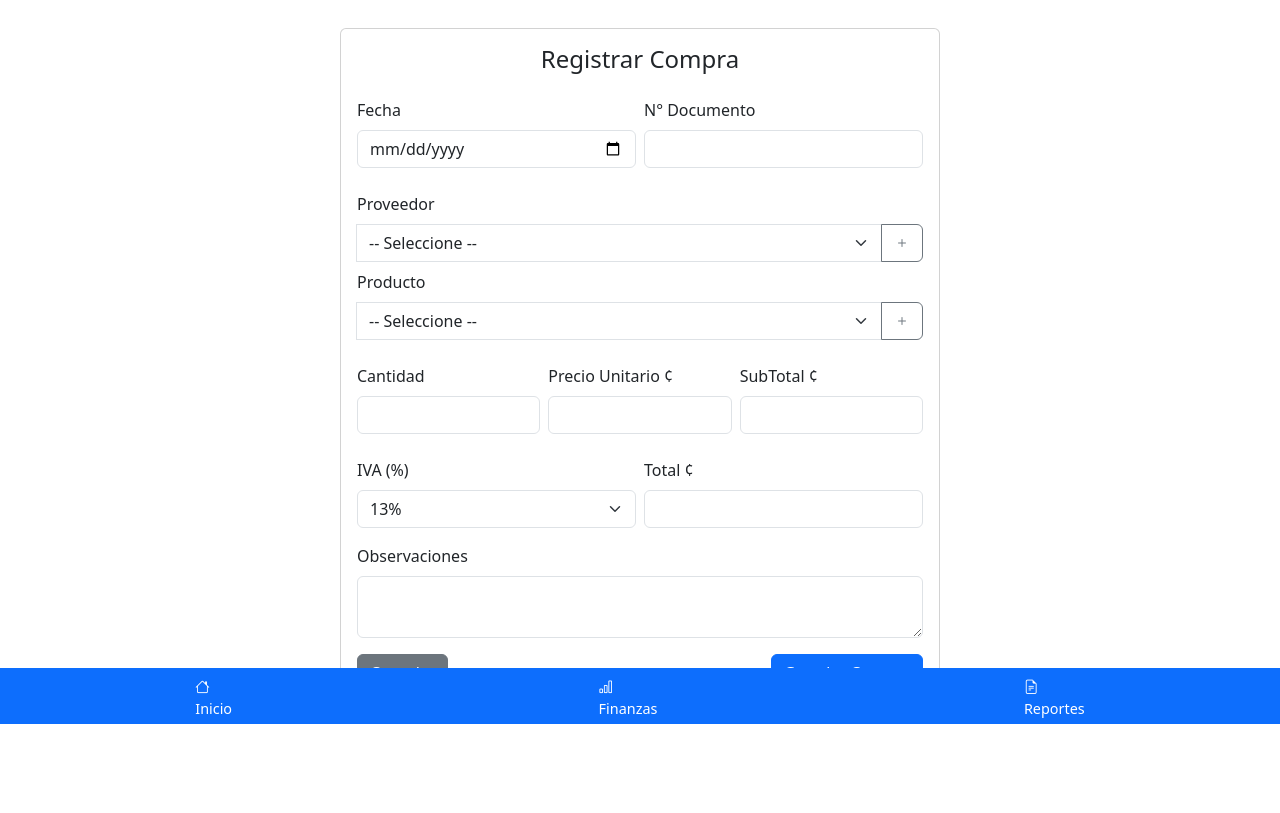
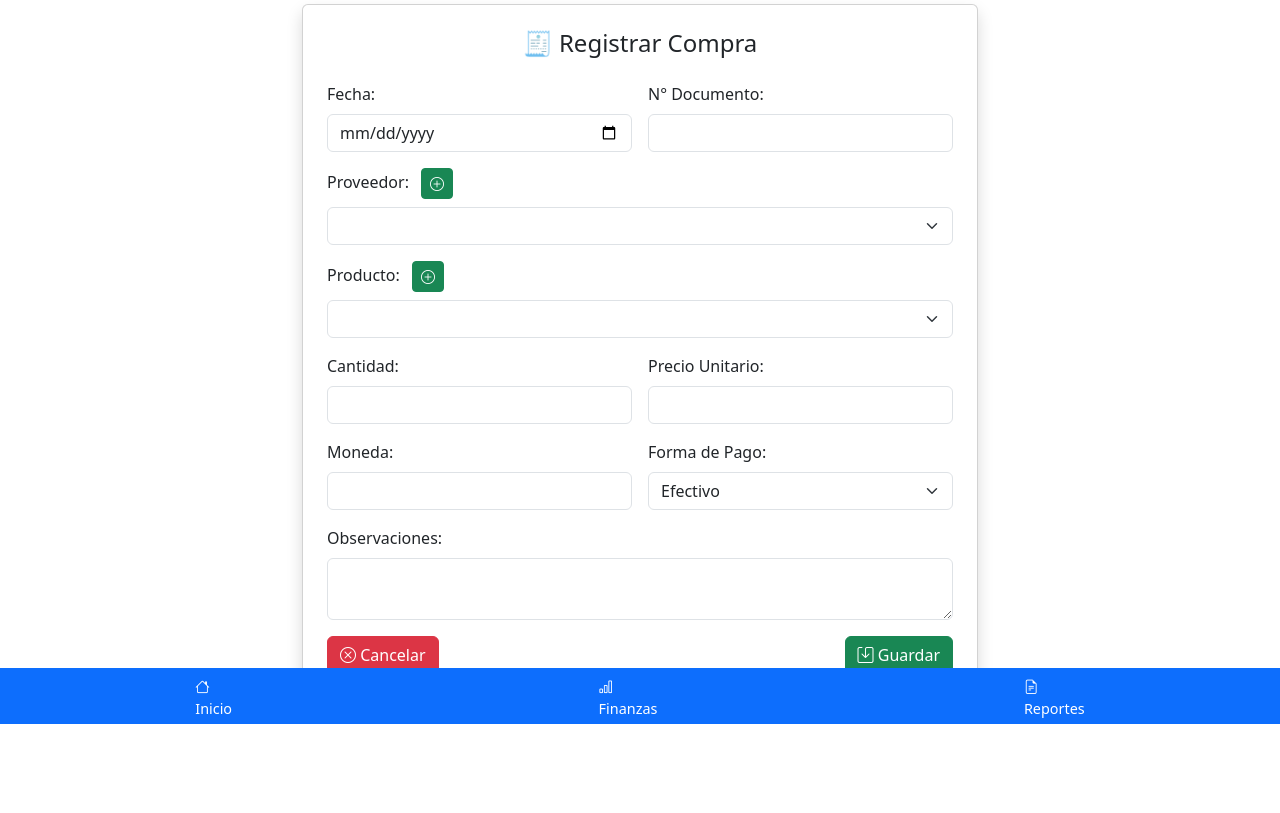
Before and after one commit to AppBebedero/app-emprendimiento-v2, a Flask app: page /compras/ in a window 1280 px wide. Shown: the part 76-889 px from the top of the page. After the commit the page ends 800 px from the top, so only its background shows below. Run offline with Flask 3, Linux system fonts and the light colour scheme; lists and menus that the app fills with data are empty.

Commit message:
Update compras.html

```diff
--- a/modulos/compras/templates/compras.html
+++ b/modulos/compras/templates/compras.html
@@ -1,192 +1,129 @@
 {% extends 'base.html' %}
+
+{% block title %}Registrar Compra{% endblock %}
+{% block topbar_title %}Registrar Compra{% endblock %}
+
 {% block content %}
-<div class="card mx-auto my-5" style="max-width:600px;">
-  <div class="card-body">
-    <h4 class="card-title text-center mb-4">Registrar Compra</h4>
-    <form method="POST" id="compraForm" autocomplete="off">
-      <div class="row g-2">
-        <div class="col-6">
-          <label class="form-label">Fecha</label>
+<div class="container mt-4 mb-5" style="max-width: 700px;">
+  <div class="card shadow p-4">
+    <h4 class="mb-4 text-center">🧾 Registrar Compra</h4>
+
+    {% with messages = get_flashed_messages() %}
+      {% if messages %}
+        <div class="alert alert-info" role="alert">
+          {% for message in messages %}
+            {{ message }}
+          {% endfor %}
+        </div>
+      {% endif %}
+    {% endwith %}
+
+    <form method="POST" action="/compras">
+      <div class="row g-3 mb-3">
+        <div class="col-md-6">
+          <label class="form-label">Fecha:</label>
           <input type="date" name="Fecha" class="form-control" required>
         </div>
-        <div class="col-6">
-          <label class="form-label">N° Documento</label>
-          <input name="N_Documento" class="form-control" required>
+        <div class="col-md-6">
+          <label class="form-label">N° Documento:</label>
+          <input type="text" name="N_Documento" class="form-control" required>
+        </div>
+        <div class="col-12">
+          <label class="form-label">Proveedor:
+            <button type="button" class="btn btn-sm btn-success ms-2" data-bs-toggle="modal" data-bs-target="#modalProveedor">
+              <i class="bi bi-plus-circle"></i>
+            </button>
+          </label>
+          <select name="Proveedor" id="proveedor" class="form-select" required>
+            {% for p in proveedores %}
+              <option value="{{ p }}">{{ p }}</option>
+            {% endfor %}
+          </select>
+        </div>
+        <div class="col-12">
+          <label class="form-label">Producto:
+            <button type="button" class="btn btn-sm btn-success ms-2" data-bs-toggle="modal" data-bs-target="#modalProducto">
+              <i class="bi bi-plus-circle"></i>
+            </button>
+          </label>
+          <select name="Producto" id="producto" class="form-select" required>
+            {% for prod in productos %}
+              <option value="{{ prod }}">{{ prod }}</option>
+            {% endfor %}
+          </select>
+        </div>
+        <div class="col-md-6">
+          <label class="form-label">Cantidad:</label>
+          <input type="number" name="Cantidad" class="form-control" step="any" required>
+        </div>
+        <div class="col-md-6">
+          <label class="form-label">Precio Unitario:</label>
+          <input type="number" name="PrecioUnitario" class="form-control" step="any" required>
+        </div>
+        <div class="col-md-6">
+          <label class="form-label">Moneda:</label>
+          <input type="text" name="Moneda" class="form-control" value="{{ config.Moneda }}" readonly>
+        </div>
+        <div class="col-md-6">
+          <label class="form-label">Forma de Pago:</label>
+          <select name="Forma_Pago" class="form-select" required>
+            <option value="Efectivo">Efectivo</option>
+            <option value="SINPE">SINPE</option>
+            <option value="Tarjeta Cr.">Tarjeta Cr.</option>
+          </select>
+        </div>
+        <div class="col-12">
+          <label class="form-label">Observaciones:</label>
+          <textarea name="Observaciones" class="form-control"></textarea>
         </div>
       </div>
-      <div class="row g-2 mt-3">
-        <div class="col-6 input-group">
-          <label class="form-label w-100">Proveedor</label>
-          <select name="Proveedor" class="form-select" required>
-            <option value="">-- Seleccione --</option>
-          </select>
-          <button type="button" class="btn btn-outline-secondary" data-bs-toggle="modal" data-bs-target="#modalProveedor">
-            <i class="bi bi-plus"></i>
-          </button>
-        </div>
-        <div class="col-6 input-group">
-          <label class="form-label w-100">Producto</label>
-          <select name="Producto" class="form-select" required>
-            <option value="">-- Seleccione --</option>
-          </select>
-          <button type="button" class="btn btn-outline-secondary" data-bs-toggle="modal" data-bs-target="#modalProducto">
-            <i class="bi bi-plus"></i>
-          </button>
-        </div>
-      </div>
-      <div class="row g-2 mt-3">
-        <div class="col-4">
-          <label class="form-label">Cantidad</label>
-          <input id="cantidad" type="number" step="1" min="1" class="form-control" required>
-        </div>
-        <div class="col-4">
-          <label class="form-label">Precio Unitario ¢</label>
-          <input id="precioUnitario" type="number" step="0.01" min="0" class="form-control" required>
-        </div>
-        <div class="col-4">
-          <label class="form-label">SubTotal ¢</label>
-          <input id="subtotal" type="text" class="form-control" readonly>
-        </div>
-      </div>
-      <div class="row g-2 mt-3">
-        <div class="col-6">
-          <label class="form-label">IVA (%)</label>
-          <select id="iva" class="form-select" required>
-            <option value="0.13">13%</option>
-            <option value="0.04">4%</option>
-            <option value="0">Exento</option>
-          </select>
-        </div>
-        <div class="col-6">
-          <label class="form-label">Total ¢</label>
-          <input id="total" type="text" class="form-control" readonly>
-        </div>
-      </div>
-      <div class="mb-3 mt-3">
-        <label class="form-label">Observaciones</label>
-        <textarea name="Observaciones" class="form-control" rows="2"></textarea>
-      </div>
-      <div class="d-flex justify-content-between align-items-center">
-        <a href="{{ url_for('core.inicio') }}" class="btn btn-secondary">Cancelar</a>
-        <button type="submit" id="btnGuardarCompra" class="btn btn-primary">
-          Guardar Compra
-        </button>
-      </div>
-      <div class="text-center mt-3" id="guardandoMsg" style="display:none;">
-        <span class="spinner-border spinner-border-sm"></span> Guardando...
+
+      <div class="d-flex justify-content-between">
+        <a href="/" class="btn btn-danger"><i class="bi bi-x-circle"></i> Cancelar</a>
+        <button type="submit" class="btn btn-success"><i class="bi bi-save"></i> Guardar</button>
       </div>
     </form>
   </div>
 </div>
 
-<!-- MODAL NUEVO PROVEEDOR -->
-<div class="modal fade" id="modalProveedor" tabindex="-1" aria-labelledby="modalProveedorLabel" aria-hidden="true">
-  <div class="modal-dialog modal-dialog-centered">
-    <div class="modal-content rounded-4 shadow-lg">
-      <div class="modal-header bg-primary text-white">
-        <h5 class="modal-title" id="modalProveedorLabel">
-          <i class="bi bi-person-plus-fill me-2"></i>Nuevo Proveedor
-        </h5>
-        <button type="button" class="btn-close btn-close-white" data-bs-dismiss="modal" aria-label="Cerrar"></button>
+<!-- Modal Proveedor -->
+<div class="modal fade" id="modalProveedor" tabindex="-1">
+  <div class="modal-dialog">
+    <div class="modal-content">
+      <form id="formProveedor">
+        <div class="modal-header">
+          <h5 class="modal-title"><i class="bi bi-person-plus-fill me-2"></i>Nuevo Proveedor</h5>
+          <button type="button" class="btn-close" data-bs-dismiss="modal"></button>
         </div>
-      <form id="formNuevoProveedor">
         <div class="modal-body">
-          <div class="mb-3">
-            <label class="form-label"><i class="bi bi-person-badge me-1"></i>Nombre</label>
-            <input type="text" class="form-control" name="nombre" required>
+          <label class="form-label">Nombre:</label>
+          <input type="text" name="Nombre" class="form-control" required>
         </div>
-          <div class="mb-3">
-            <label class="form-label"><i class="bi bi-telephone me-1"></i>Teléfono</label>
-            <input type="text" class="form-control" name="telefono" maxlength="9" pattern="\d{4}-\d{4}" placeholder="0000-0000">
-          </div>
-          <div class="mb-3">
-            <label class="form-label"><i class="bi bi-envelope me-1"></i>Email</label>
-            <input type="email" class="form-control" name="email">
-          </div>
-          <div class="mb-3">
-            <label class="form-label"><i class="bi bi-person me-1"></i>Contacto</label>
-            <input type="text" class="form-control" name="contacto">
-          </div>
-          <div class="mb-3">
-            <label class="form-label"><i class="bi bi-phone me-1"></i>Celular</label>
-            <input type="text" class="form-control" name="celular" maxlength="9" pattern="\d{4}-\d{4}" placeholder="0000-0000">
-          </div>
-          <div class="mb-3">
-            <label class="form-label"><i class="bi bi-briefcase me-1"></i>Tipo de Negocio</label>
-            <select class="form-select" name="tipo_negocio" required>
-              <option value="">Seleccionar...</option>
-              <option value="Suministros">Suministros</option>
-              <option value="Oficina">Oficina</option>
-              <option value="Librería">Librería</option>
-              <option value="Otros">Otros</option>
-            </select>
-          </div>
-          <div class="mb-3">
-            <label class="form-label"><i class="bi bi-chat-left-text me-1"></i>Observaciones</label>
-            <textarea class="form-control" name="observaciones" rows="2"></textarea>
-          </div>
-        </div>
-        <div class="modal-footer d-flex justify-content-between">
-          <button type="button" class="btn btn-danger" data-bs-dismiss="modal">
-            <i class="bi bi-x-circle me-1"></i>Cancelar
-          </button>
-          <button type="submit" class="btn btn-success">
-            <i class="bi bi-check-circle me-1"></i>Guardar
-          </button>
+        <div class="modal-footer">
+          <button type="button" class="btn btn-secondary" data-bs-dismiss="modal">Cancelar</button>
+          <button type="submit" class="btn btn-success">Guardar</button>
         </div>
       </form>
     </div>
   </div>
 </div>
 
-<!-- MODAL NUEVO PRODUCTO -->
-<div class="modal fade" id="modalProducto" tabindex="-1" aria-labelledby="modalProductoLabel" aria-hidden="true">
-  <div class="modal-dialog modal-dialog-centered">
-    <div class="modal-content rounded-4 shadow-lg">
-      <div class="modal-header bg-success text-white">
-        <h5 class="modal-title" id="modalProductoLabel">
-          <i class="bi bi-box-seam me-2"></i>Nuevo Producto
-        </h5>
-        <button type="button" class="btn-close btn-close-white" data-bs-dismiss="modal" aria-label="Cerrar"></button>
+<!-- Modal Producto -->
+<div class="modal fade" id="modalProducto" tabindex="-1">
+  <div class="modal-dialog">
+    <div class="modal-content">
+      <form id="formProducto">
+        <div class="modal-header">
+          <h5 class="modal-title"><i class="bi bi-box-seam me-2"></i>Nuevo Producto</h5>
+          <button type="button" class="btn-close" data-bs-dismiss="modal"></button>
         </div>
-      <form id="formNuevoProducto">
         <div class="modal-body">
-          <div class="mb-3">
-            <label class="form-label"><i class="bi bi-box me-1"></i>Nombre</label>
-            <input type="text" class="form-control" name="nombre" required>
+          <label class="form-label">Nombre:</label>
+          <input type="text" name="Nombre" class="form-control" required>
         </div>
-          <div class="mb-3">
-            <label class="form-label"><i class="bi bi-archive me-1"></i>Categoría</label>
-            <select class="form-select" name="categoria" required>
-              <option value="">Seleccionar...</option>
-              <option value="Producto Terminado">Producto Terminado</option>
-              <option value="Materia Prima">Materia Prima</option>
-              <option value="Suministros">Suministros</option>
-              <option value="Otros">Otros</option>
-            </select>
-          </div>
-          <div class="mb-3">
-            <label class="form-label"><i class="bi bi-tags me-1"></i>Unidad</label>
-            <select class="form-select" name="unidad" required>
-              <option value="">Seleccionar...</option>
-              <option value="Unitario">Unitario</option>
-              <option value="Paquete">Paquete</option>
-              <option value="Caja">Caja</option>
-              <option value="Otros">Otros</option>
-            </select>
-          </div>
-          <div class="mb-3">
-            <label class="form-label"><i class="bi bi-chat-left-text me-1"></i>Observaciones</label>
-            <textarea class="form-control" name="observaciones" rows="2"></textarea>
-          </div>
-        </div>
-        <div class="modal-footer d-flex justify-content-between">
-          <button type="button" class="btn btn-danger" data-bs-dismiss="modal">
-            <i class="bi bi-x-circle me-1"></i>Cancelar
-          </button>
-          <button type="submit" class="btn btn-success">
-            <i class="bi bi-check-circle me-1"></i>Guardar
-          </button>
+        <div class="modal-footer">
+          <button type="button" class="btn btn-secondary" data-bs-dismiss="modal">Cancelar</button>
+          <button type="submit" class="btn btn-success">Guardar</button>
         </div>
       </form>
     </div>
@@ -194,82 +131,50 @@
 </div>
 
 <script>
-  function format¢(v){return '₡'+Number(v).toLocaleString('es-CR', {minimumFractionDigits:2});}
-
-  function recalcular(){
-    const qty = parseFloat(document.getElementById('cantidad').value)||0;
-    const pu  = parseFloat(document.getElementById('precioUnitario').value)||0;
-    const sub = qty*pu;
-    document.getElementById('subtotal').value = format¢(sub);
-    const iva  = parseFloat(document.getElementById('iva').value);
-    const tot  = sub*(1+iva);
-    document.getElementById('total').value = format¢(tot);
+// Guardar Proveedor
+document.getElementById('formProveedor').addEventListener('submit', function(e) {
+  e.preventDefault();
+  const nombre = this.Nombre.value;
+  fetch('/guardar_proveedor', {
+    method: 'POST',
+    headers: {'Content-Type': 'application/json'},
+    body: JSON.stringify({Nombre: nombre})
+  })
+  .then(res => res.json())
+  .then(data => {
+    if (data.success) {
+      const select = document.getElementById('proveedor');
+      const option = new Option(nombre, nombre);
+      select.add(option);
+      select.value = nombre;
+      bootstrap.Modal.getInstance(document.getElementById('modalProveedor')).hide();
+    } else {
+      alert(data.message || 'Error al guardar proveedor');
     }
-
-  document.getElementById('cantidad').addEventListener('input', recalcular);
-  document.getElementById('precioUnitario').addEventListener('input', recalcular);
-  document.getElementById('iva').addEventListener('change', recalcular);
-
-  // Gestión de proveedores y productos en memoria
-  const selectProv = document.querySelector('select[name="Proveedor"]');
-  const selectProd = document.querySelector('select[name="Producto"]');
-
-  // Proveedores en memoria
-  document.getElementById('formNuevoProveedor').addEventListener('submit', function(e){
-    e.preventDefault();
-    const nombre = this.nombre.value.trim();
-    if(nombre){
-      let existe = false;
-      for(let i=0; i<selectProv.options.length; i++){
-        if(selectProv.options[i].value.toLowerCase() === nombre.toLowerCase()){
-          existe = true;
-          selectProv.selectedIndex = i;
-          break;
-        }
-      }
-      if(!existe){
-        let o = new Option(nombre, nombre);
-        selectProv.add(o);
-        selectProv.value = nombre;
-      }
-      selectProv.dispatchEvent(new Event('change'));
-    }
-    bootstrap.Modal.getInstance(document.getElementById('modalProveedor')).hide();
-    this.reset();
+  });
 });
 
-  // Productos en memoria
-  document.getElementById('formNuevoProducto').addEventListener('submit', function(e){
+// Guardar Producto
+document.getElementById('formProducto').addEventListener('submit', function(e) {
   e.preventDefault();
-    const nombre = this.nombre.value.trim();
-    if(nombre){
-      let existe = false;
-      for(let i=0; i<selectProd.options.length; i++){
-        if(selectProd.options[i].value.toLowerCase() === nombre.toLowerCase()){
-          existe = true;
-          selectProd.selectedIndex = i;
-          break;
+  const nombre = this.Nombre.value;
+  fetch('/guardar_producto', {
+    method: 'POST',
+    headers: {'Content-Type': 'application/json'},
+    body: JSON.stringify({Nombre: nombre})
+  })
+  .then(res => res.json())
+  .then(data => {
+    if (data.success) {
+      const select = document.getElementById('producto');
+      const option = new Option(nombre, nombre);
+      select.add(option);
+      select.value = nombre;
+      bootstrap.Modal.getInstance(document.getElementById('modalProducto')).hide();
+    } else {
+      alert(data.message || 'Error al guardar producto');
     }
-      }
-      if(!existe){
-        let o = new Option(nombre, nombre);
-        selectProd.add(o);
-        selectProd.value = nombre;
-      }
-      selectProd.dispatchEvent(new Event('change'));
-    }
-    bootstrap.Modal.getInstance(document.getElementById('modalProducto')).hide();
-    this.reset();
   });
-
-  // Mostrar mensaje "Guardando..." al enviar compra
-  document.getElementById('compraForm').addEventListener('submit', function(e){
-    const btnGuardar = document.getElementById('btnGuardarCompra');
-    const guardando = document.getElementById('guardandoMsg');
-    btnGuardar.disabled = true;
-    btnGuardar.textContent = "Guardando...";
-    guardando.style.display = "block";
-    // Si usas AJAX, aquí podrías volver a habilitar el botón cuando termine el proceso
 });
 </script>
 {% endblock %}
```
Lines whose indentation alone changed are shown as unchanged.
